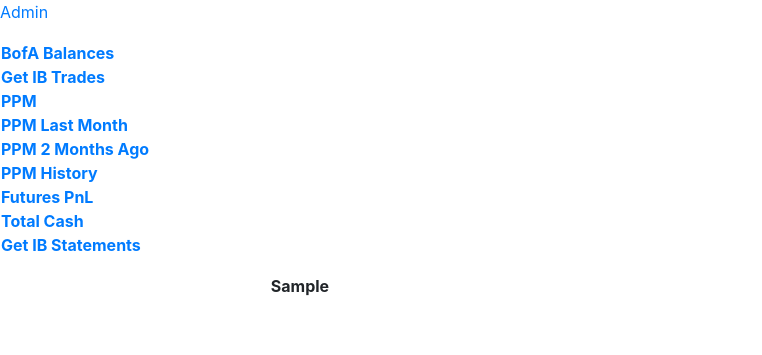
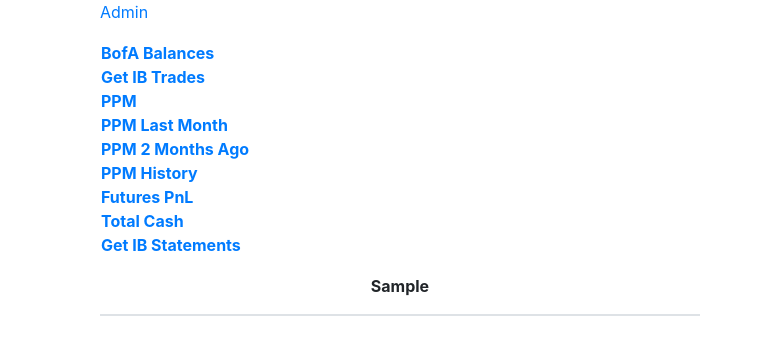
Before and after one commit to TheBrookhavenGroup/worth, a Django app: template analytics/templates/analytics/table.html in a window 1280 px wide. Shown: the top 355 px of the page, without its empty margins (0-762 px from the left). Run offline with Django 4.2, Linux system fonts and the light colour scheme; the template is opened without the code that fills it: most values are stand-ins (such as "Sample title", 1, 10 or a date in 2020); lists and menus that the app fills with data are empty; some libraries are stand-ins or nearby versions.

Commit message:
Improved layout of jquerytable.

```diff
--- a/analytics/templates/analytics/table.html
+++ b/analytics/templates/analytics/table.html
@@ -11,7 +11,7 @@
 {% block title %}{{ title }}{% endblock title %}
 
 {% block content %}
-    <div>
+    <div class="container">
         <p>
         <a href="/admin">Admin</a>
         {% with exclude_quick_links_caption=True %}
@@ -19,7 +19,7 @@
         {% endwith %}
         </p>
 
-        <div style="width: 600px;">
+        <div style="width: 600px">
             {%  block d %}
                 <p><div class="text-center"><strong>{{ d }}</strong></div></p>
             {% endblock %}
--- a/worth/templates/base.html
+++ b/worth/templates/base.html
@@ -13,6 +13,8 @@
 </head>
 
 <body>
+<div class="container">
 {% block content %}{% endblock %}
+</div>
 </body>
 </html>
--- a/worth/templates/table.html
+++ b/worth/templates/table.html
@@ -1,4 +1,4 @@
-<table id="{{ table_id }}" class="display" style="width:10%">
+<table id="{{ table_id }}" class="display border">
     <thead>
         <tr>
             {% for h in headings %}
```
